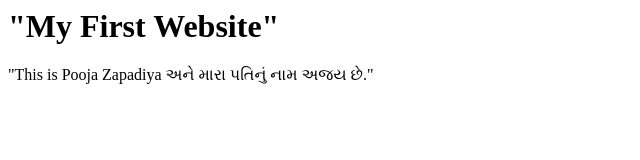
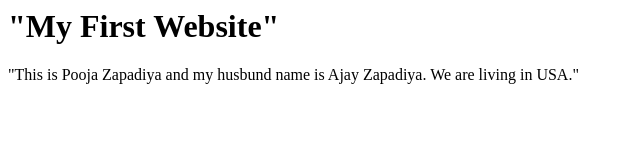
Before and after one commit to poojay126z/MyFirstWebsite, a plain HTML site: page index.html in a window 1280 px wide. Shown: the whole page, without its empty margins (0-640 px from the left). Drawn offline with Linux system fonts and the light colour scheme.

Commit message:
Update index.html
added my husband name

```diff
--- a/index.html
+++ b/index.html
@@ -3,5 +3,6 @@
 </head>
 <body>
   <h1>"My First Website"</h1>
-  <p>"This is Pooja Zapadiya અને મારા પતિનું નામ અજય છે."</p>
+  <p>"This is Pooja Zapadiya and my husbund name is Ajay Zapadiya.
+    We are living in USA."</p>
 </body>
```
